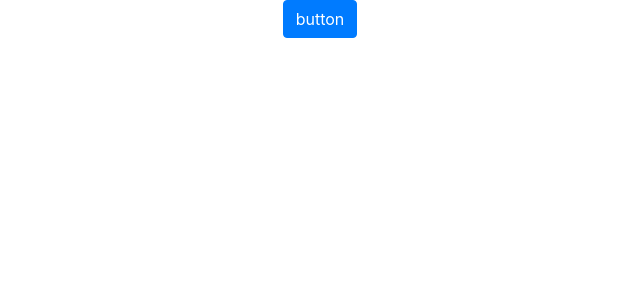
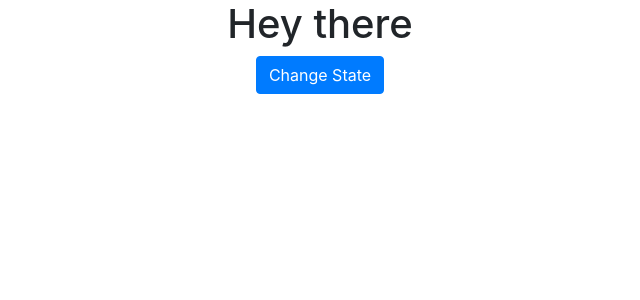
Before and after one commit to Jainil360/Learning_React, a React (Create React App) app in the folder my-first-app/: page / in a window 1280 px wide. Shown: the top 300 px of the page, without its empty margins (320-960 px from the left). Built offline with nearby package versions, Linux system fonts and the light colour scheme.

Commit message:
ReactJS Tutorial - 14 - Binding Event Handlers

```diff
--- a/my-first-app/src/App.js
+++ b/my-first-app/src/App.js
@@ -4,6 +4,7 @@ import Greet from './react-tutorial-12/GreetFun';
 import GreetClass from './react-tutorial-12/GreetClass';
 import ClickFunc from './react-tutorial-13/clickFunc';
 import ClickClass from './react-tutorial-13/clickClass';
+import ClickBindClass from './react-tutorial-14/clickBindClass';
 
 import React, { Component } from 'react'
 
@@ -11,11 +12,13 @@ export class App extends Component {
   render() {
     return (
       <div>
-        {/* <Counter/>  */
-        /* <Greet fname="John"   lname="Patel"/>
-        <GreetClass fname="Jaynil" lname="Patel" /> */}
+        {/* <Counter/>  */}
+        {/* <Greet fname="John"   lname="Patel"/> */}
+        {/*<GreetClass fname="Jaynil" lname="Patel" /> */}
         {/* <ClickFunc/> */}
-        <ClickClass/>
+        {/* <ClickClass/> */}
+        <ClickBindClass/>
+
         </div>
     )
   }
```
